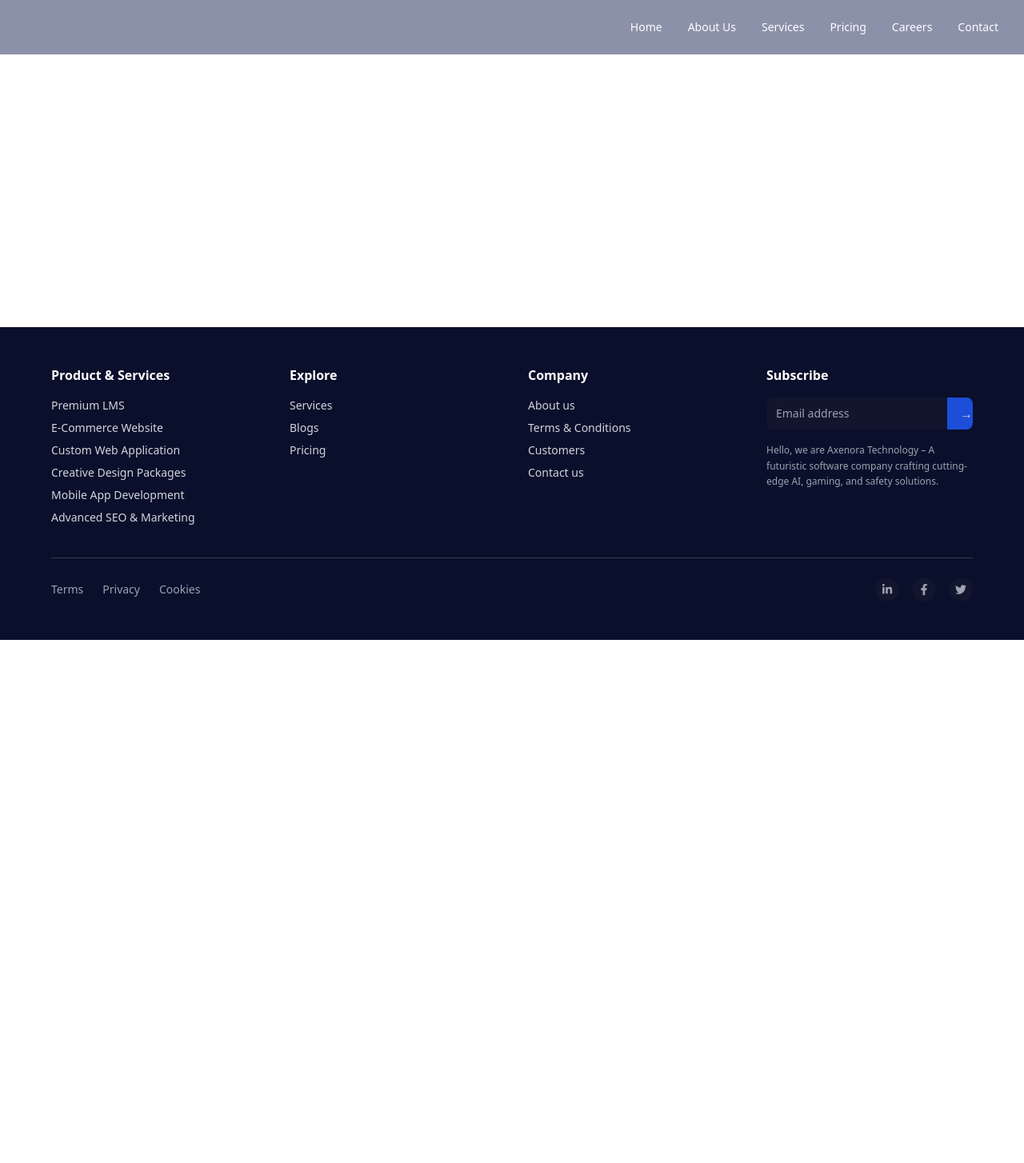
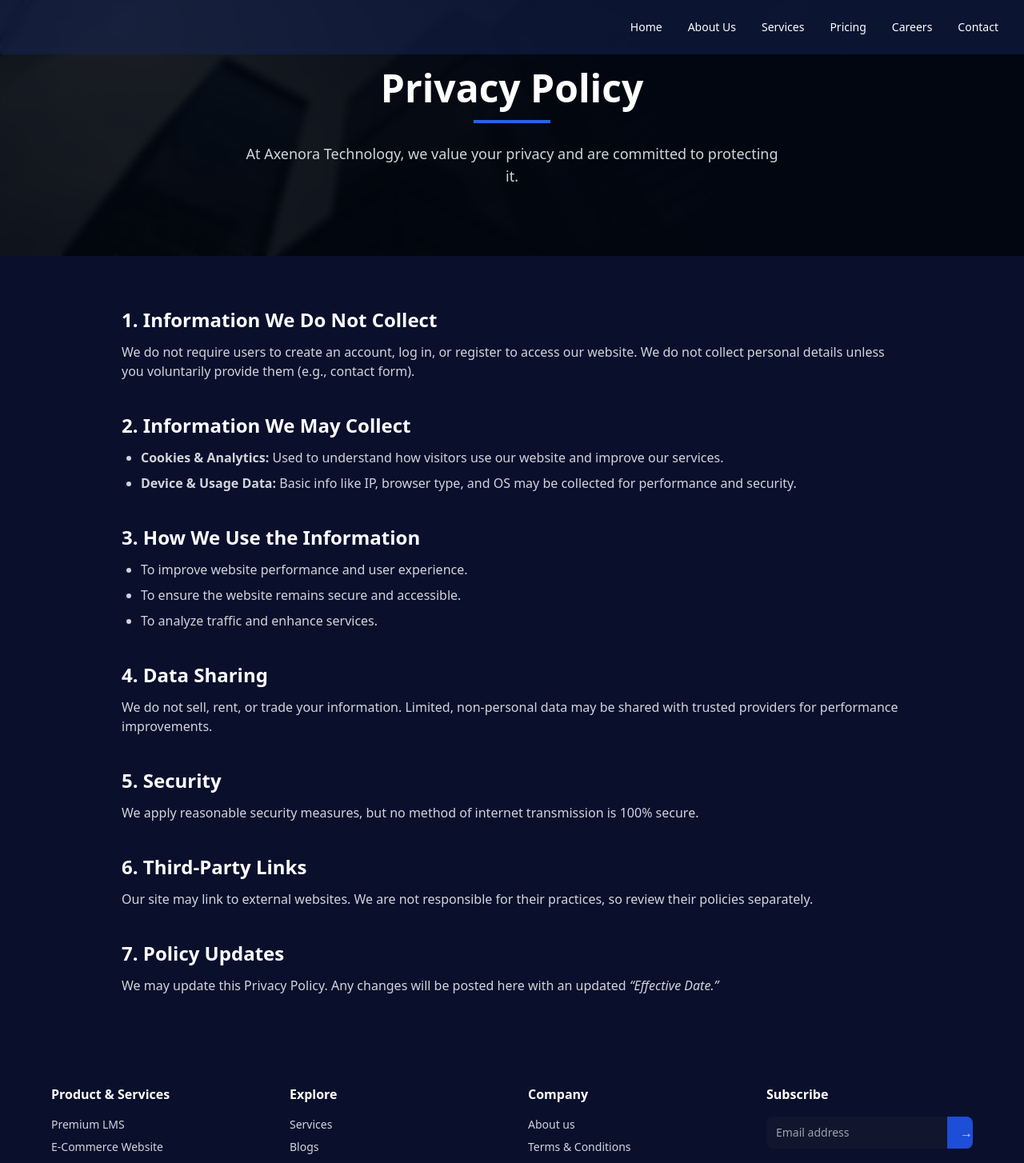
Before and after one commit to axerona/Axenora-Web-Site, a React (Vite) app in the folder frontend/: page /privacy-policy in a window 1280 px wide. Shown: the top 1454 px of the page at 80% size. Before the commit the page ends 800 px from the top, so only its background shows below. Built offline with nearby package versions, Linux system fonts and the light colour scheme.

Commit message:
Privacy Policy page

```diff
--- a/frontend/src/App.jsx
+++ b/frontend/src/App.jsx
@@ -9,6 +9,7 @@
 import AboutUs from "./components/AboutUs";
 import Pricing from "./components/Pricing";
 import Terms from "./components/Terms";
+import PrivacyPolicy from "./components/PrivacyPolicy";
 
 function App() {
   return (
@@ -25,6 +26,7 @@
             <Route path="/about" element={<AboutUs />} />
             <Route path="/pricing" element={<Pricing />} />
             <Route path="/terms" element={<Terms />} />
+            <Route path="/privacy-policy" element={<PrivacyPolicy />} />
           </Routes>
         </main>
 
--- a/frontend/src/components/Footer.jsx
+++ b/frontend/src/components/Footer.jsx
@@ -6,7 +6,6 @@
   return (
     <footer className="bg-[#0a0f2c] text-gray-300 py-12 px-6 md:px-16">
       <div className="max-w-7xl mx-auto grid grid-cols-1 md:grid-cols-4 gap-10">
-
 
         <div>
           <h3 className="font-semibold text-white mb-4">Product & Services</h3>
@@ -20,7 +19,7 @@
           </ul>
         </div>
 
-
+        {/* Explore */}
         <div>
           <h3 className="font-semibold text-white mb-4">Explore</h3>
           <ul className="space-y-2 text-sm">
@@ -30,17 +29,18 @@
           </ul>
         </div>
 
-
+        {/* Company */}
         <div>
           <h3 className="font-semibold text-white mb-4">Company</h3>
           <ul className="space-y-2 text-sm">
             <li><Link to="/about">About us</Link></li>
-            <li><Link to="/Terms">Terms & Conditions</Link></li>
+            <li><Link to="/terms">Terms & Conditions</Link></li>
             <li><Link to="/customers">Customers</Link></li>
             <li><Link to="/contact">Contact us</Link></li>
           </ul>
         </div>
 
+        {/* Subscribe */}
         <div>
           <h3 className="font-semibold text-white mb-4">Subscribe</h3>
           <div className="flex items-center bg-[#11152d] rounded-lg overflow-hidden">
@@ -60,16 +60,14 @@
         </div>
       </div>
 
-
+      {/* Bottom Section */}
       <div className="border-t border-gray-700 mt-10 pt-6 flex flex-col md:flex-row justify-between items-center text-sm text-gray-400">
-
 
         <div className="flex space-x-6 mb-4 md:mb-0">
           <Link to="/terms">Terms</Link>
-          <Link to="/privacy">Privacy</Link>
+          <Link to="/privacy-policy">Privacy</Link>
           <Link to="/cookies">Cookies</Link>
         </div>
-
 
         <div className="flex space-x-4 text-gray-400">
           <span className="p-2 rounded-full bg-[#11152d]">
--- /dev/null
+++ b/frontend/src/components/PrivacyPolicy.jsx
@@ -0,0 +1,119 @@
+import React from "react";
+import bg from "../assets/img.png"; // <-- make sure this path matches your bg image
+
+const PrivacyPolicy = () => {
+  return (
+    <section id="privacy-policy" className="w-full min-h-screen bg-[#0a0f2c]">
+      {/* Hero Section */}
+      <div className="relative w-full h-80 flex items-center justify-center">
+        {/* Background Image */}
+        <div className="absolute inset-0">
+          <img
+            src={bg}
+            alt="Privacy Policy Background"
+            className="w-full h-full object-cover"
+          />
+          {/* Blur & Overlay */}
+          <div className="absolute inset-0 bg-black/70 backdrop-blur-sm"></div>
+        </div>
+
+        {/* Title */}
+        <div className="relative z-10 text-center px-6">
+          <h1 className="text-4xl md:text-5xl font-extrabold text-white mb-4">
+            Privacy Policy
+          </h1>
+          <div className="w-24 h-1 bg-blue-600 mx-auto mb-6"></div>
+          <p className="text-lg text-gray-300 max-w-2xl mx-auto">
+            At Axenora Technology, we value your privacy and are committed to
+            protecting it.
+          </p>
+        </div>
+      </div>
+
+      {/* Content */}
+      <div className="max-w-5xl mx-auto px-6 py-16 text-gray-300">
+        <div className="space-y-10">
+          <div>
+            <h2 className="text-2xl font-semibold text-white mb-3">
+              1. Information We Do Not Collect
+            </h2>
+            <p>
+              We do not require users to create an account, log in, or register
+              to access our website. We do not collect personal details unless
+              you voluntarily provide them (e.g., contact form).
+            </p>
+          </div>
+
+          <div>
+            <h2 className="text-2xl font-semibold text-white mb-3">
+              2. Information We May Collect
+            </h2>
+            <ul className="list-disc pl-6 space-y-2">
+              <li>
+                <strong>Cookies & Analytics:</strong> Used to understand how
+                visitors use our website and improve our services.
+              </li>
+              <li>
+                <strong>Device & Usage Data:</strong> Basic info like IP,
+                browser type, and OS may be collected for performance and
+                security.
+              </li>
+            </ul>
+          </div>
+
+          <div>
+            <h2 className="text-2xl font-semibold text-white mb-3">
+              3. How We Use the Information
+            </h2>
+            <ul className="list-disc pl-6 space-y-2">
+              <li>To improve website performance and user experience.</li>
+              <li>To ensure the website remains secure and accessible.</li>
+              <li>To analyze traffic and enhance services.</li>
+            </ul>
+          </div>
+
+          <div>
+            <h2 className="text-2xl font-semibold text-white mb-3">
+              4. Data Sharing
+            </h2>
+            <p>
+              We do not sell, rent, or trade your information. Limited,
+              non-personal data may be shared with trusted providers for
+              performance improvements.
+            </p>
+          </div>
+
+          <div>
+            <h2 className="text-2xl font-semibold text-white mb-3">5. Security</h2>
+            <p>
+              We apply reasonable security measures, but no method of internet
+              transmission is 100% secure.
+            </p>
+          </div>
+
+          <div>
+            <h2 className="text-2xl font-semibold text-white mb-3">
+              6. Third-Party Links
+            </h2>
+            <p>
+              Our site may link to external websites. We are not responsible for
+              their practices, so review their policies separately.
+            </p>
+          </div>
+
+          <div>
+            <h2 className="text-2xl font-semibold text-white mb-3">
+              7. Policy Updates
+            </h2>
+            <p>
+              We may update this Privacy Policy. Any changes will be posted here
+              with an updated <em>“Effective Date.”</em>
+            </p>
+          </div>
+        </div>
+      </div>
+    </section>
+  );
+};
+
+export default PrivacyPolicy;
```
